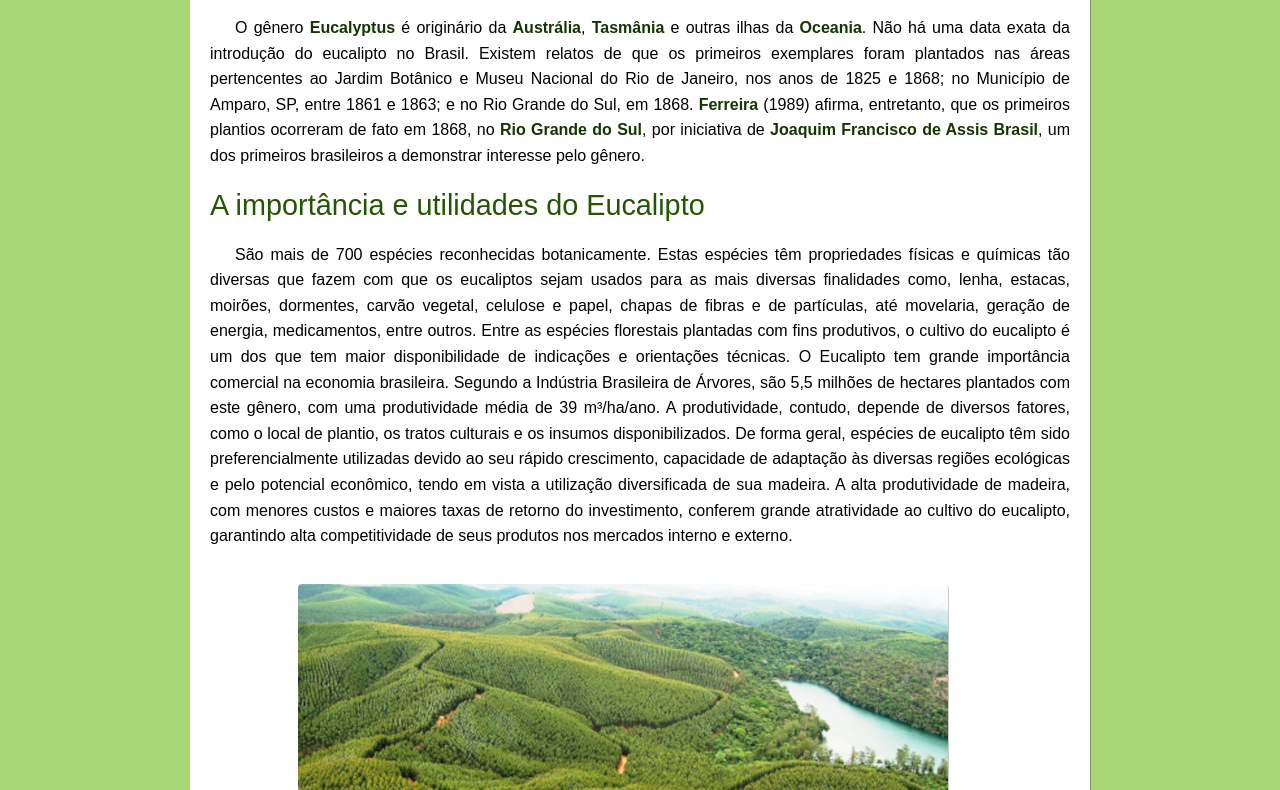
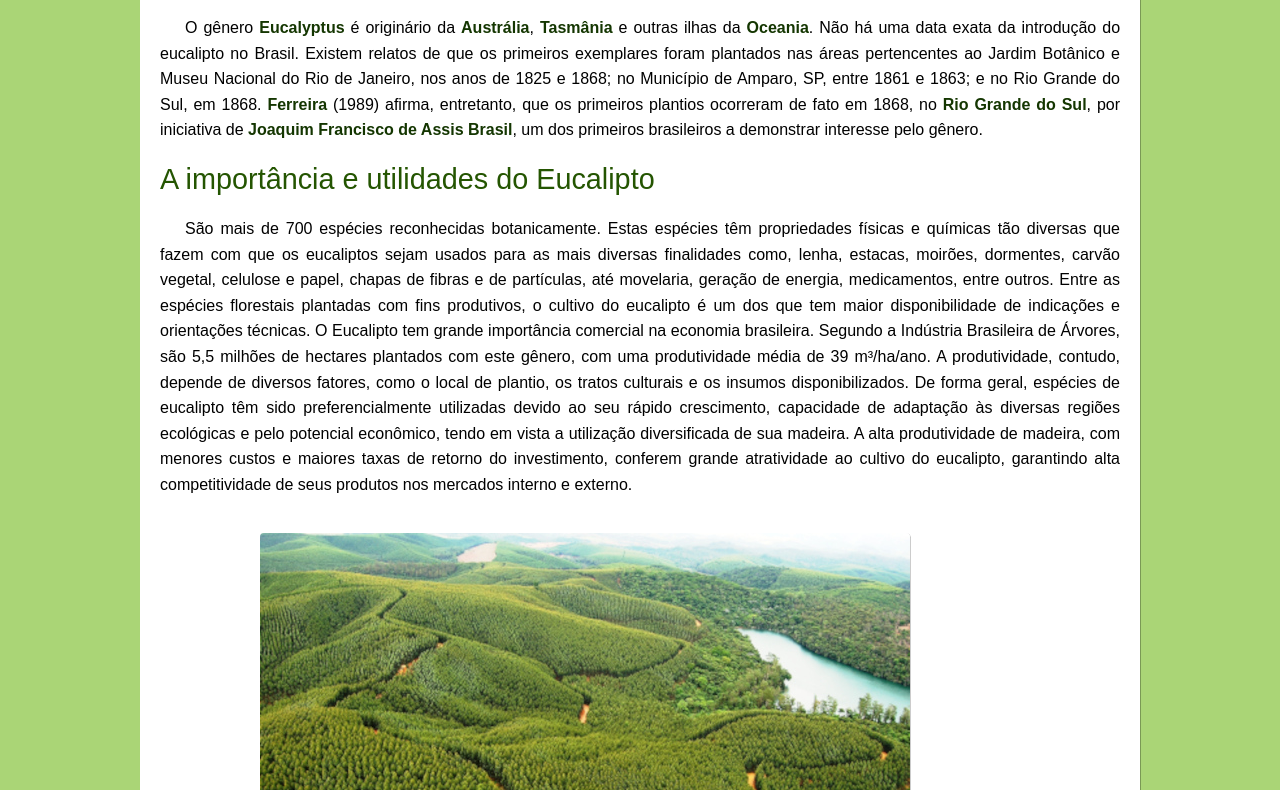
Before and after one commit to claudionor-souza/eucalipto, a plain HTML site: page index.html in a window 1280 px wide. Shown: the part 268-1058 px from the top of the page. Drawn offline with Linux system fonts and the light colour scheme.

Commit message:
Fiz nova alteração no main

```diff
--- a/style.css
+++ b/style.css
@@ -69,8 +69,8 @@
             background-color: var(--cor0);
             box-shadow: .7px .7px var(--cor7);
             border-radius: 3.9px;
-            min-width: 500px;
-            max-width: 900px;
+            min-width: 400px;
+            max-width: 1000px;
             margin: auto;
             margin-top: -18px;
             margin-bottom: 3px;
```
